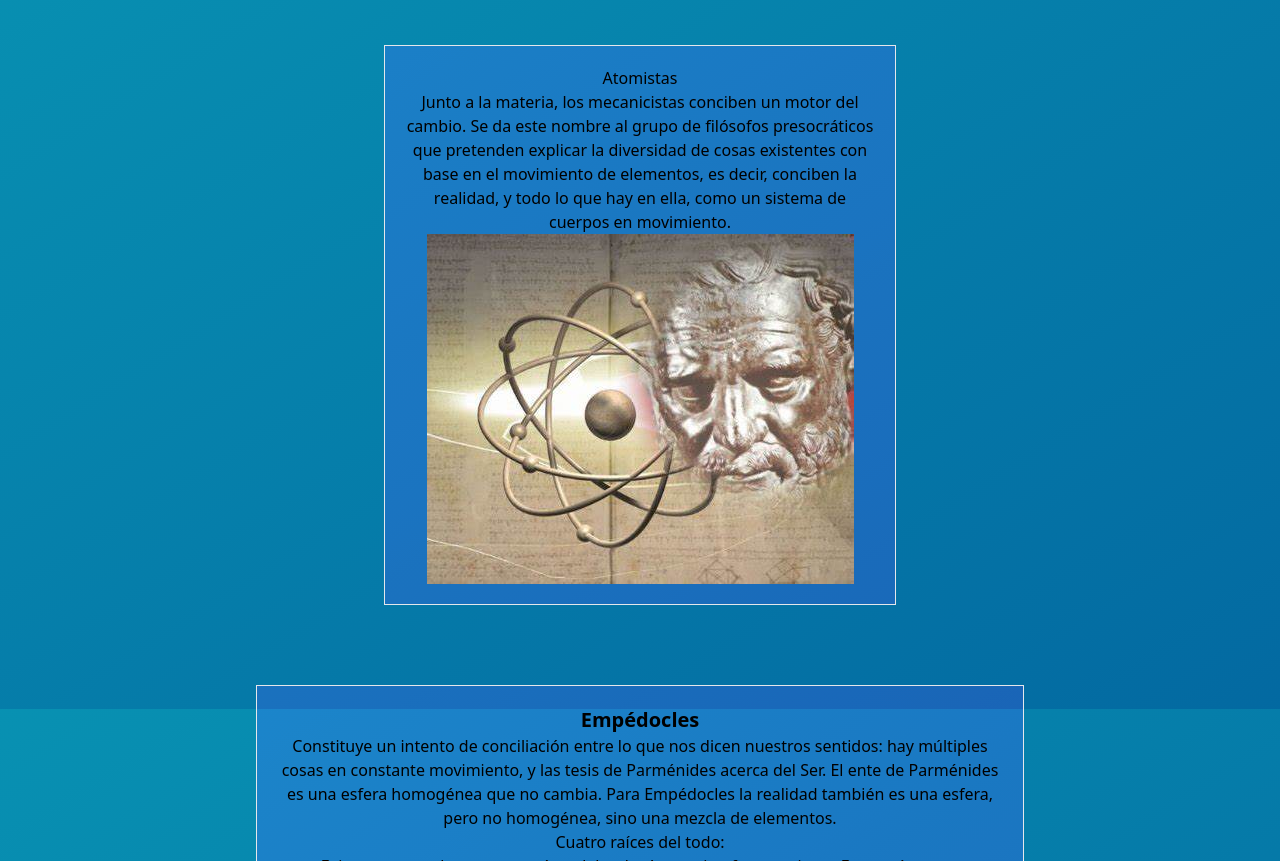
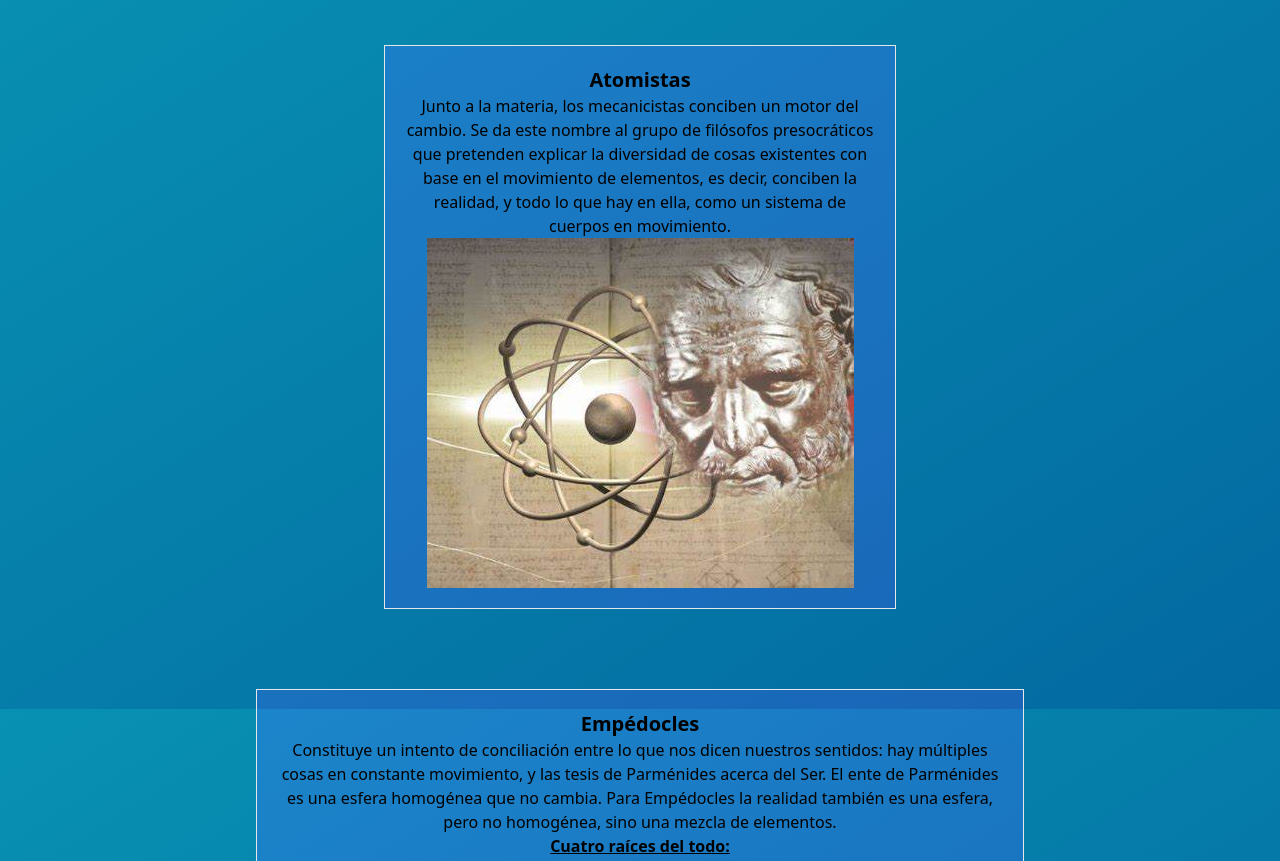
Before and after one commit to rehel9/philosophy-project, a website built with Vite: page pages/atomistas.html in a window 1280 px wide. Shown: the part 91-952 px from the top of the page. Built offline with nearby package versions, Linux system fonts and the light colour scheme.

Commit message:
Fix typo

```diff
--- a/index.html
+++ b/index.html
@@ -43,7 +43,7 @@
           </a>
           <a href="./pages/atomistas.html"
             ><div>
-              <h1>atomistas</h1>
+              <h1>Atomistas</h1>
               <img src="./assets/atomistas.jpg" alt="Atomistas" /></div
           ></a>
         </div>
--- a/pages/atomistas.html
+++ b/pages/atomistas.html
@@ -23,7 +23,7 @@
       <div
         class="flex flex-col items-center border w-2/5 text-center m-10 p-5 backdrop-hue-rotate-15"
       >
-        <h2>Atomistas</h2>
+        <h2 class="text-xl font-bold">Atomistas</h2>
         <p>
           Junto a la materia, los mecanicistas conciben un motor del cambio. Se
           da este nombre al grupo de filósofos presocráticos que pretenden
@@ -44,7 +44,7 @@
           homogénea que no cambia. Para Empédocles la realidad también es una
           esfera, pero no homogénea, sino una mezcla de elementos.
         </p>
-        <h4>Cuatro raíces del todo:</h4>
+        <h4 class="underline font-semibold">Cuatro raíces del todo:</h4>
         <p>
           Existen cuatro elementos o raíces del todo: Agua, aire, fuego y
           tierra. Estas raíces son indestructibles, existen desde siempre y para
```
